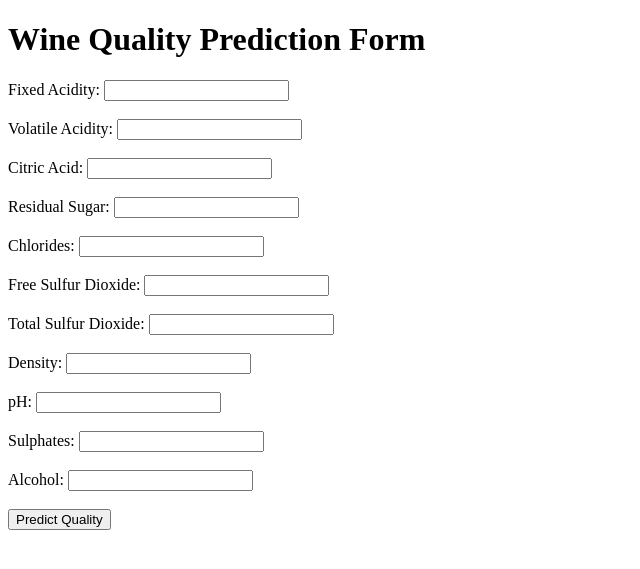
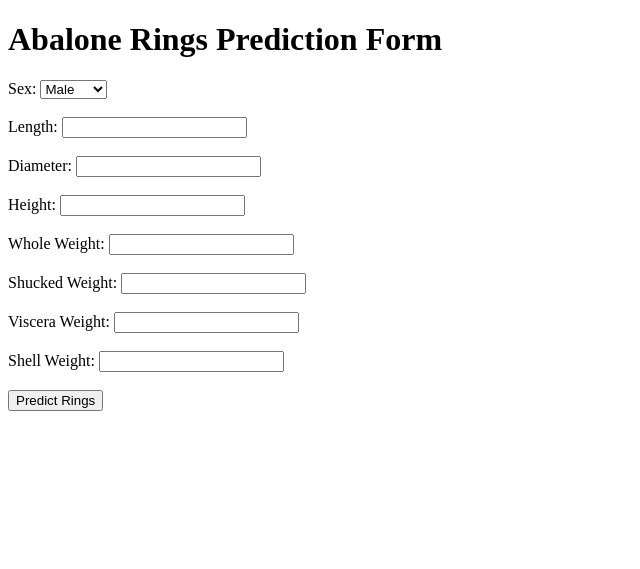
Before and after one commit to csmith57158/ana680-project, a Flask app: page / in a window 1280 px wide. Shown: the top 569 px of the page, without its empty margins (0-640 px from the left). Run offline with Flask 3, Linux system fonts and the light colour scheme; parts of the project's set-up code (start-up, migrations or seed data) failed here and were passed over.

Commit message:
Initialize Git Repository

```diff
--- a/app.py
+++ b/app.py
@@ -12,15 +12,14 @@ def home():
 @app.route('/predict', methods=['POST'])
 def predict():
     # Extract feature values from the form
-    feature_values = [request.form.get(feature) for feature in ['fixed_acidity', 'volatile_acidity', 'citric_acid', 'residual_sugar',
-                                                                'chlorides', 'free_sulfur_dioxide', 'total_sulfur_dioxide', 'density',
-                                                                'pH', 'sulphates', 'alcohol']]
-    # Convert feature values to float and create a numpy array for prediction
+    feature_values = [request.form.get(feature) for feature in ['Sex', 'Length', 'Diameter', 'Height',
+                                                                'Whole_weight', 'Shucked_weight', 'Viscera_weight', 'Shell_weight']]
+    # Convert feature values to float, reshape
     features_array = np.array([float(value) for value in feature_values if value]).reshape(1, -1)
-    # Predict the quality using your model
+    # Predict the Rings using your model
     prediction = model.predict(features_array)
     # Render the result
-    return render_template('index.html', prediction_text=f'Predicted Quality: {prediction[0]}')
+    return render_template('index.html', prediction_text=f'Predicted Rings: {prediction[0]}')
 
 if __name__ == "__main__":
     app.run(debug=True)
--- a/templates/index.html
+++ b/templates/index.html
@@ -3,45 +3,40 @@
 <head>
     <meta charset="UTF-8">
     <meta name="viewport" content="width=device-width, initial-scale=1.0">
-    <title>Wine Quality Prediction</title>
+    <title>Abalone Rings Prediction</title>
 </head>
 <body>
-    <h1>Wine Quality Prediction Form</h1>
+    <h1>Abalone Rings Prediction Form</h1>
     <form action="/predict" method="post">
-        <label for="fixed_acidity">Fixed Acidity:</label>
-        <input type="number" id="fixed_acidity" name="fixed_acidity" step="any" required><br><br>
+        <label for="Sex">Sex:</label>
+        <select id="Sex" name="Sex" required>
+            <option value="0">Male</option>
+            <option value="1">Female</option>
+            <option value="2">Infant</option>
+        </select><br><br>
 
-        <label for="volatile_acidity">Volatile Acidity:</label>
-        <input type="number" id="volatile_acidity" name="volatile_acidity" step="any" required><br><br>
+        <label for="Length">Length:</label>
+        <input type="number" id="Length" name="Length" step="any" required><br><br>
 
-        <label for="citric_acid">Citric Acid:</label>
-        <input type="number" id="citric_acid" name="citric_acid" step="any" required><br><br>
+        <label for="Diameter">Diameter:</label>
+        <input type="number" id="Diameter" name="Diameter" step="any" required><br><br>
 
-        <label for="residual_sugar">Residual Sugar:</label>
-        <input type="number" id="residual_sugar" name="residual_sugar" step="any" required><br><br>
+        <label for="Height">Height:</label>
+        <input type="number" id="Height" name="Height" step="any" required><br><br>
 
-        <label for="chlorides">Chlorides:</label>
-        <input type="number" id="chlorides" name="chlorides" step="any" required><br><br>
+        <label for="Whole_weight">Whole Weight:</label>
+        <input type="number" id="Whole_weight" name="Whole_weight" step="any" required><br><br>
 
-        <label for="free_sulfur_dioxide">Free Sulfur Dioxide:</label>
-        <input type="number" id="free_sulfur_dioxide" name="free_sulfur_dioxide" step="any" required><br><br>
+        <label for="Shucked_weight">Shucked Weight:</label>
+        <input type="number" id="Shucked_weight" name="Shucked_weight" step="any" required><br><br>
 
-        <label for="total_sulfur_dioxide">Total Sulfur Dioxide:</label>
-        <input type="number" id="total_sulfur_dioxide" name="total_sulfur_dioxide" step="any" required><br><br>
+        <label for="Viscera_weight">Viscera Weight:</label>
+        <input type="number" id="Viscera_weight" name="Viscera_weight" step="any" required><br><br>
 
-        <label for="density">Density:</label>
-        <input type="number" id="density" name="density" step="any" required><br><br>
+        <label for="Shell_weight">Shell Weight:</label>
+        <input type="number" id="Shell_weight" name="Shell_weight" step="any" required><br><br>
 
-        <label for="pH">pH:</label>
-        <input type="number" id="pH" name="pH" step="any" required><br><br>
-
-        <label for="sulphates">Sulphates:</label>
-        <input type="number" id="sulphates" name="sulphates" step="any" required><br><br>
-
-        <label for="alcohol">Alcohol:</label>
-        <input type="number" id="alcohol" name="alcohol" step="any" required><br><br>
-
-        <button type="submit">Predict Quality</button>
+        <button type="submit">Predict Rings</button>
     </form>
     {% if prediction_text %}
         <div>
```
Also changed, not shown: 1 other file.
